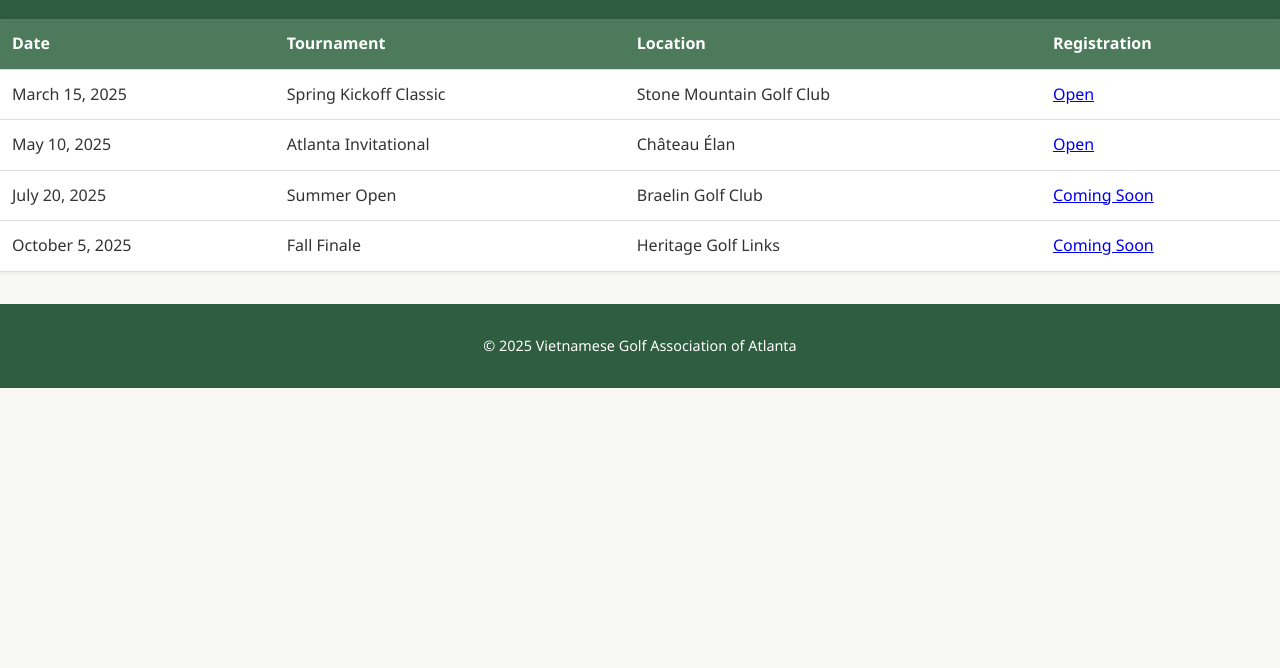
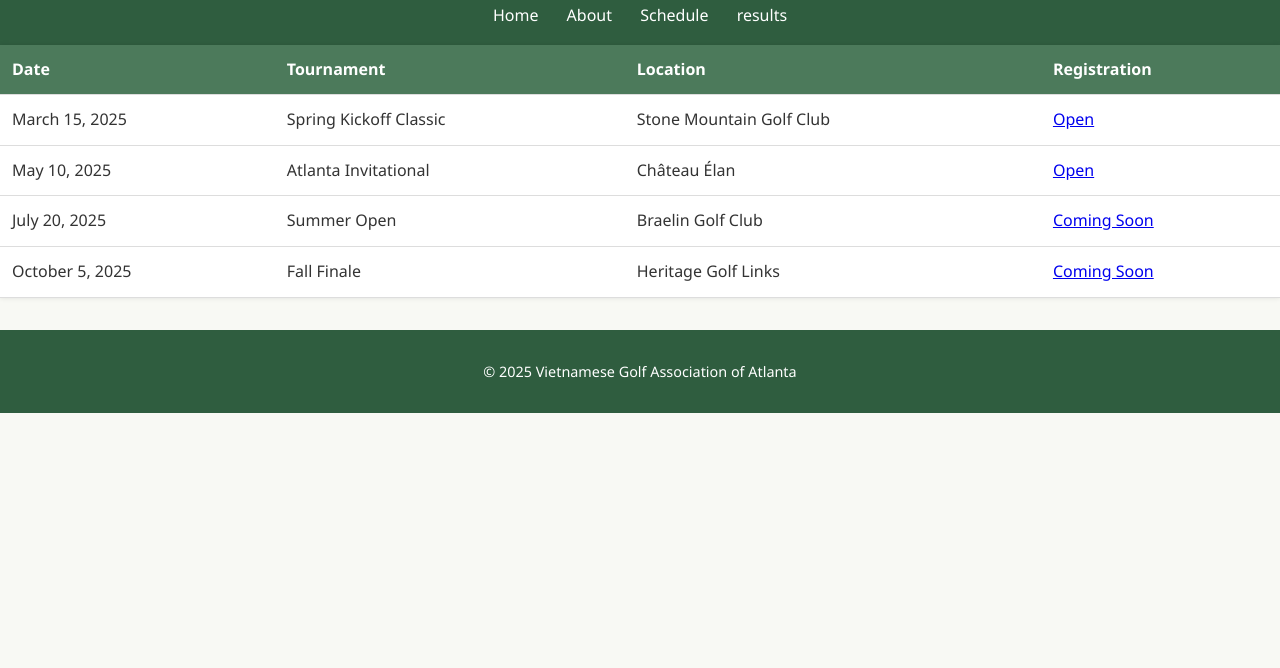
Before and after one commit to phng25/vaga-atlanta-website, a plain HTML site: page schedule.html in a window 1280 px wide. Shown: the part 132-800 px from the top of the page. Drawn offline with Linux system fonts and the light colour scheme.

Commit message:
upddates

```diff
--- a/schedule.html
+++ b/schedule.html
@@ -10,6 +10,12 @@
   <header>
     <h1>Vietnamese Golf Association of Atlanta</h1>
     <h2>2025 Tournament Schedule</h2>
+    <nav>
+      <a href="index.html">Home</a>
+      <a href="about.html">About</a>
+      <a href="schedule.html">Schedule</a>
+      <a href="results.html">results</a>
+    </nav>
   </header>
 
   <main>
```
Also changed, not shown: index.html (+1 -1 lines).
